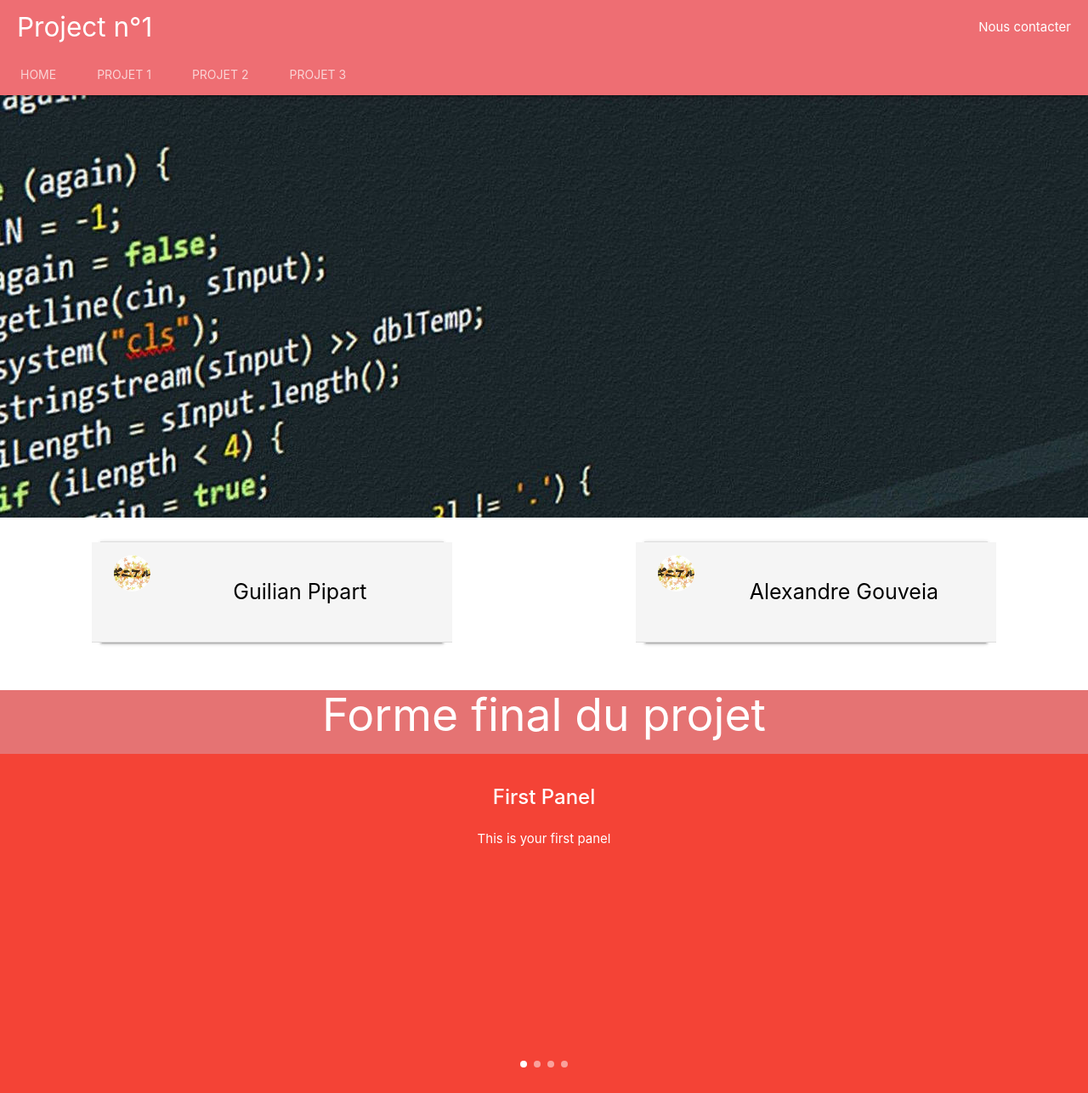
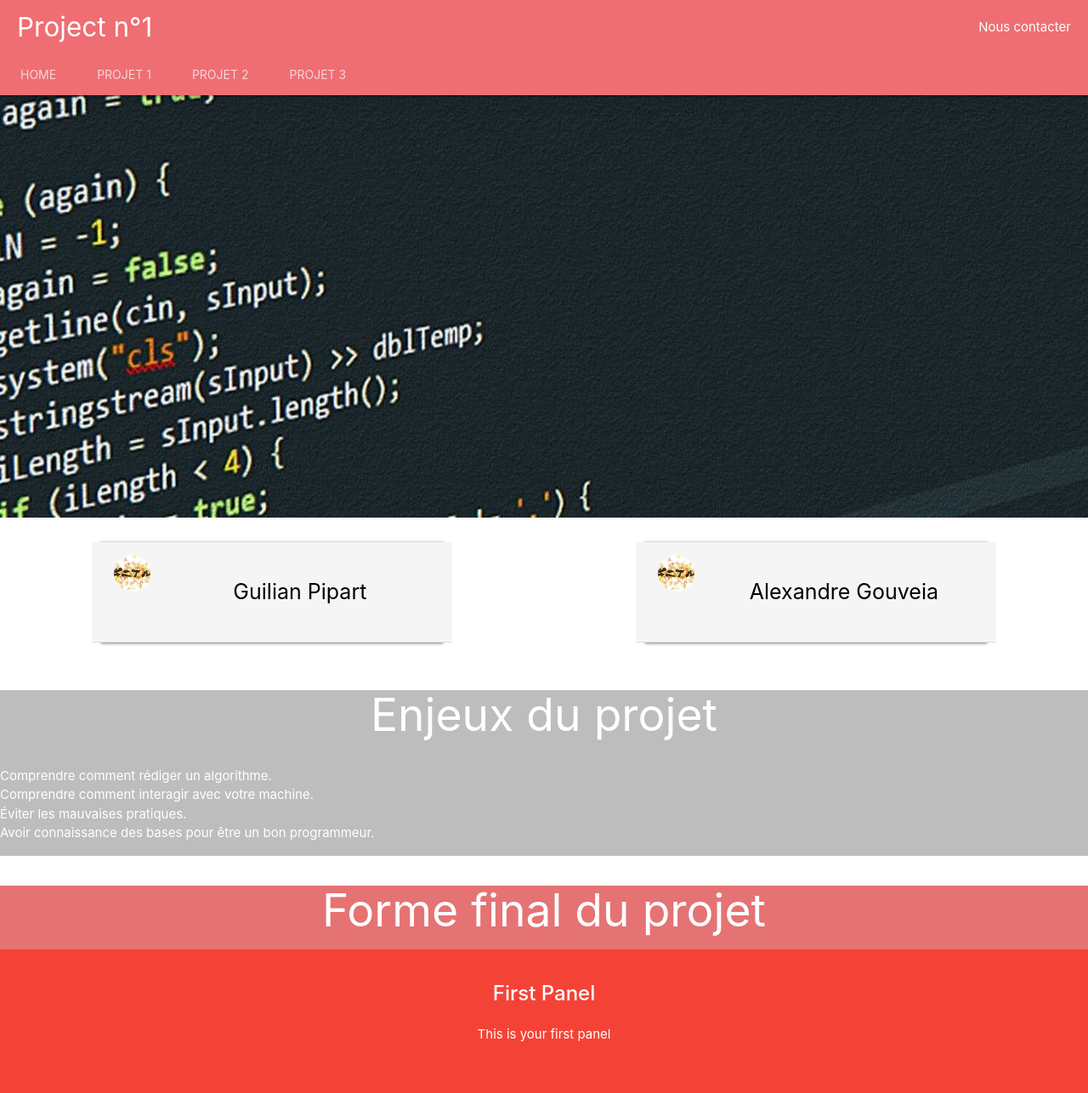
Before and after one commit to Lum0o/SiteResponsive, a PHP site: the page made by Projet 1.html in a window 1280 px wide. Shown: the top 1286 px of the page at 85% size. Run offline with PHP 8.4, Linux system fonts and the light colour scheme.

Commit message:
Enjeux du projet

```diff
--- a/Projet 1.html
+++ b/Projet 1.html
@@ -126,6 +126,13 @@
     </div>
   </div>
 
+  <div class="block grey lighten-1">
+    <h2 class="white-text">Enjeux du projet</h2>
+  </div>
+  <div class="block2 grey lighten-1">
+    <p class="white-text">Comprendre comment rédiger un algorithme.</br>Comprendre comment interagir avec votre machine.</br>Éviter les mauvaises pratiques.</br>Avoir connaissance des bases pour être un bon programmeur.</p>
+  </div>
+
   <div class="block red lighten-2">
     <h2 class="white-text">Forme final du projet</h2>
   </div>
--- a/css/project.css
+++ b/css/project.css
@@ -47,3 +47,6 @@ nav{
 .block h2{
   text-align: center;
 }
+.block2{
+  display: flex;
+}
```
